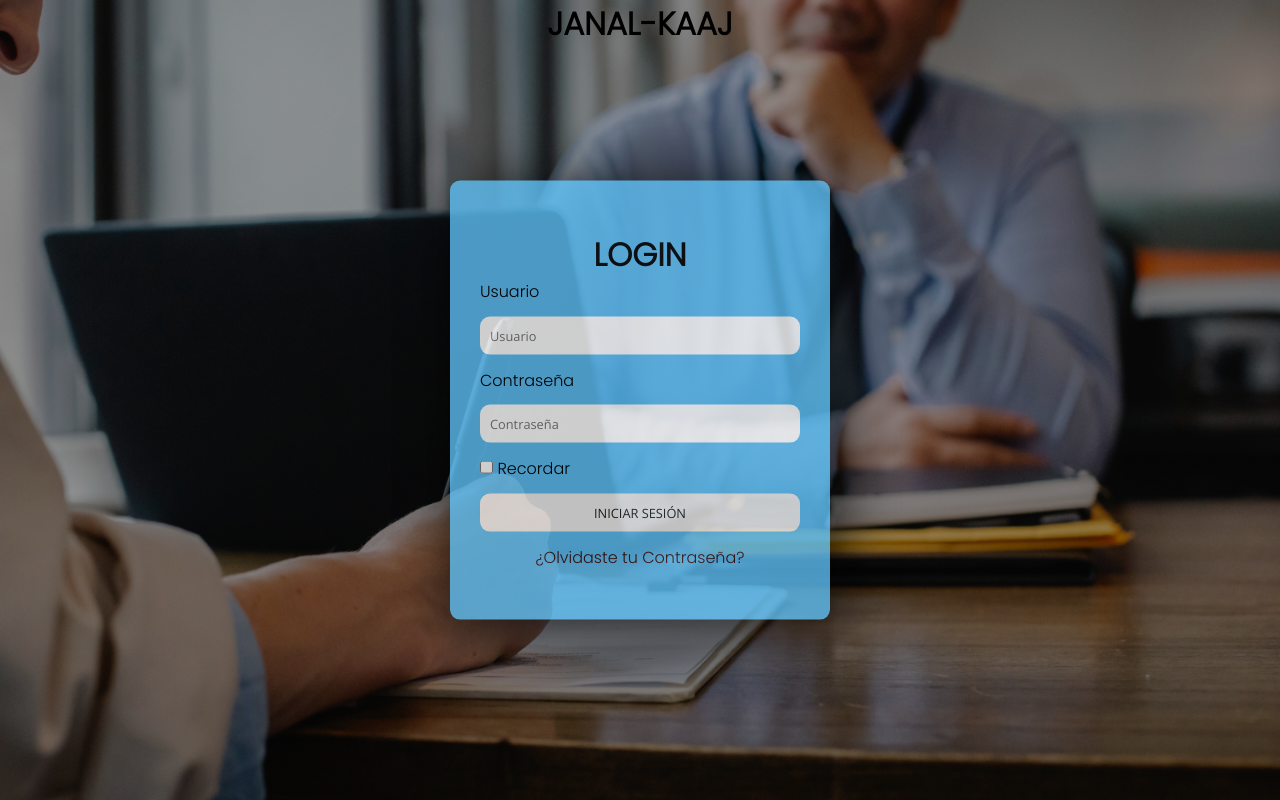
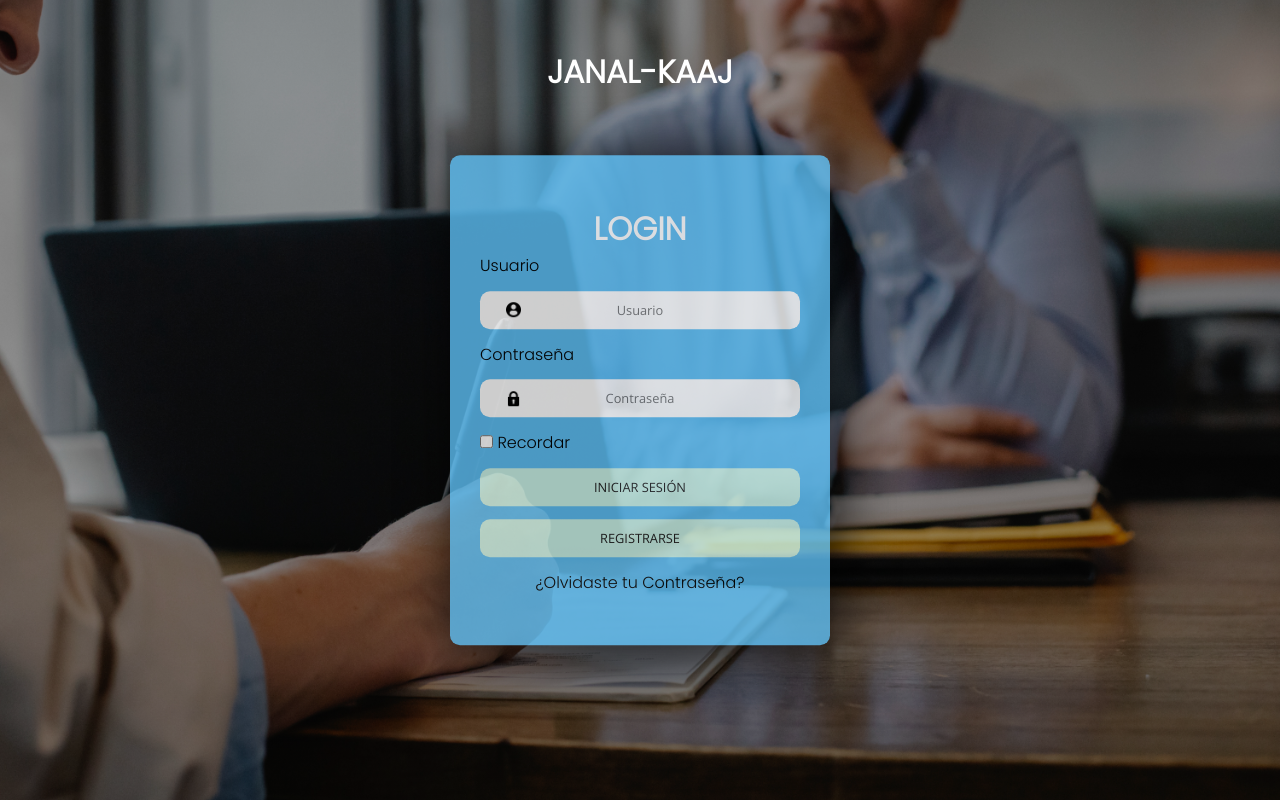
Before and after one commit to MiguelBalam/Janal-Kaaj, a PHP site: page /login.html in a window 1280 px wide. Run offline with PHP 8.4, Linux system fonts and the light colour scheme.

Commit message:
cambiosIuno

```diff
--- a/CSS/style.css
+++ b/CSS/style.css
@@ -22,7 +22,6 @@ body {
   position: absolute;
   top: 50%;
   left: 50%;
-
   transform: translate(-50%, -50%);
   /*background: linear-gradient(rgba(0, 0, 0, ) rgba(0, 0, 0, 0.7));*/
   background-color: #5cbdf2;
@@ -37,6 +36,7 @@ h1 {
   text-transform: uppercase;
   font-size: 2rem;
   text-align: center;
+  color: #ffffff;
 }
 input{
     border-radius: 10px;
@@ -60,7 +60,6 @@ input{
 .control input [type="submit"] {
   background: crimson;
   color: #fff;
-
   font-size: 1.2em;
   opacity: 0.7;
   transition: opacity 0.3s ease;
@@ -76,7 +75,7 @@ input{
 
 .link a {
   text-decoration: none;
-  color: rgb(59, 19, 19);
+  color: rgb(0, 0, 0);
   opacity: 1;
   transition: opacity 0.3s ease;
 }
@@ -91,3 +90,33 @@ input{
     opacity: 1;
     transition: opacity .3s ease;
 }
+
+.input-IniciarS{
+  background-color: #97EFF7;
+  border-radius: 10px;
+  border: none;
+  color: white;
+  padding: 15px 32px;
+  text-align: center;
+  font-size: 16px;
+ margin-left: auto;
+ margin-right: auto;
+
+}
+
+.input-Usuario::placeholder{
+background-image: url(../Img/usuario\ \(2\).png);
+background-size: 15px 15px;
+background-repeat: no-repeat;
+background-position: 1rem center;
+text-align: center;
+
+}
+.input-contraseña::placeholder{
+background-image: url(../Img/bloquear.png);
+background-size: 15px 15px;
+background-repeat: no-repeat;
+background-position: 1rem center;
+text-align: center;
+
+}
--- a/login.html
+++ b/login.html
@@ -16,7 +16,7 @@
 
 <body>
     <section class="section">
-        <h1>Janal-Kaaj</h1>
+        <h1><br>Janal-Kaaj</h1>
         <div class="form-container">
             <h1>Login</h1>
             <form action="#">
@@ -33,7 +33,8 @@
 
                 <span>  <input type="checkbox" >      Recordar  </span>
                 <div class="control">
-                    <input type="submit" value="INICIAR SESIÓN" href="https://drive.google.com/drive/u/0/shared-with-me">
+                    <input type="submit" class="submit" value="INICIAR SESIÓN" href="https://drive.google.com/drive/u/0/shared-with-me">
+                    <input type="submit" class="submit" value="REGISTRARSE" href="https://drive.google.com/drive/u/0/shared-with-me">
                 </div>
             </form>
             <div class="link">
```
